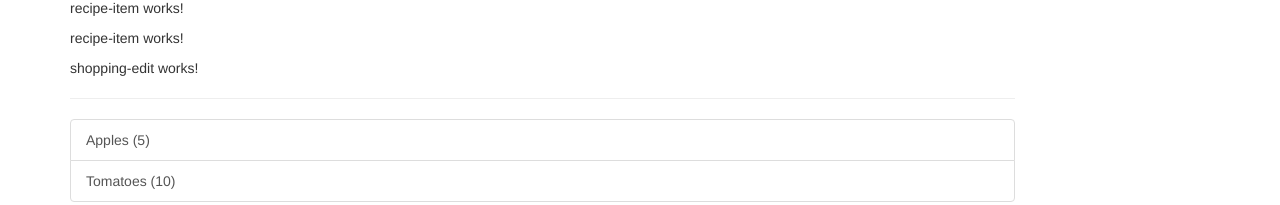
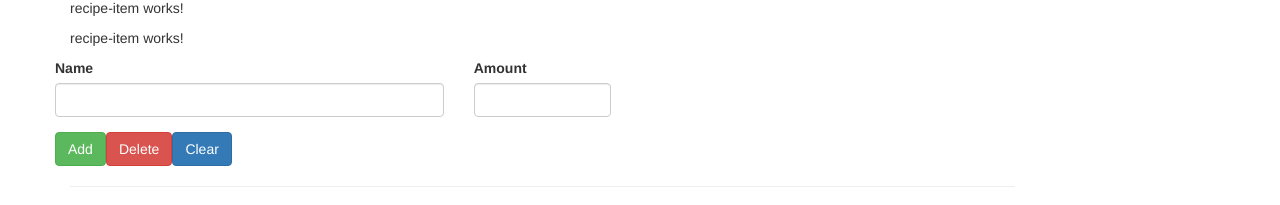
Before and after one commit to kaustubh87/A-Restaurant-Application-using-Angular, an Angular app in the folder restaurant/: page / in a window 1280 px wide. Shown: the part 220-425 px from the top of the page. Built offline with nearby package versions, Linux system fonts and the light colour scheme.

Commit message:
Added buttons to edit

```diff
--- a/restaurant/src/app/shopping-list/shopping-edit/shopping-edit.component.html
+++ b/restaurant/src/app/shopping-list/shopping-edit/shopping-edit.component.html
@@ -1,3 +1,24 @@
-<p>
-  shopping-edit works!
-</p>
+<div class="row">
+  <div clss="col-xs-12">
+    <form>
+      <div class="row">
+        <div class="col-sm-5 form-group">
+          <label for="name">Name</label>
+          <input type="text" id="name" class="form-control">
+        </div>
+        <div class="col-sm-2 form-group">
+          <label for="amount">Amount</label>
+          <input type="number" id="amount" class="form-control">
+        </div>
+      </div>
+      <div class="row">
+        <div class="col-xs-12">
+          <button class="btn btn-success" type="submit">Add</button>
+
+         <button class="btn btn-danger" type="button">Delete</button>
+         <button class="btn btn-primary" type="button">Clear</button>
+        </div>
+      </div>
+    </form>
+  </div>
+</div>
```
